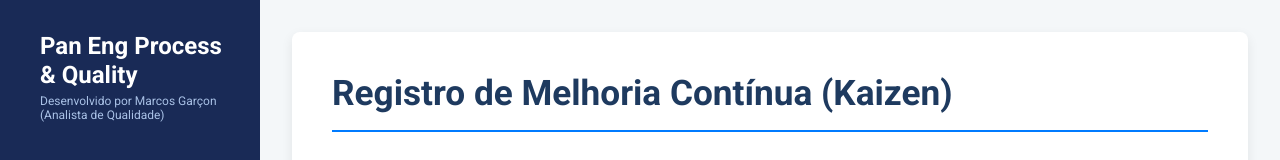
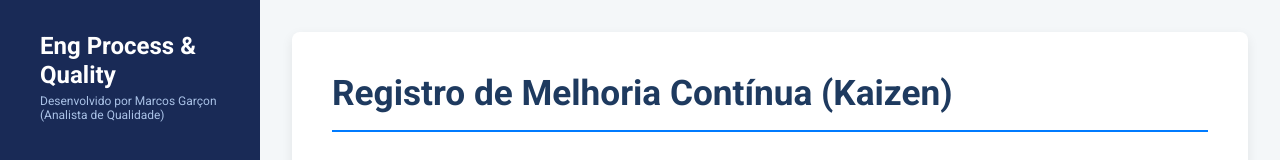
Before and after one commit to marcosgarcon/Sistema_Qualidade, a plain HTML site: page kaizen.html in a window 1280 px wide. Shown: the top 160 px of the page. Drawn offline with nearby package versions, Linux system fonts and the light colour scheme; some icons are missing.

Commit message:
Update kaizen.html

```diff
--- a/kaizen.html
+++ b/kaizen.html
@@ -3,7 +3,7 @@
 <head>
     <meta charset="UTF-8">
     <meta name="viewport" content="width=device-width, initial-scale=1.0">
-    <title>Kaizen - Pan Eng Process & Quality</title>
+    <title>Kaizen -  Eng Process & Quality</title>
     <link rel="stylesheet" href="style.css">
     <script src="https://unpkg.com/@phosphor-icons/web"></script>
     <script src="https://cdn.jsdelivr.net/npm/chart.js"></script>
@@ -14,7 +14,7 @@
             <div class="sidebar-header">
                 <i class="ph-bold ph-rocket-launch"></i>
                 <div class="header-text-container">
-                    <span>Pan Eng Process & Quality</span>
+                    <span> Eng Process & Quality</span>
                     <small class="developer-credit">Desenvolvido por Marcos Garçon (Analista de Qualidade)</small>
                 </div>
             </div>
@@ -103,4 +103,5 @@
     </div>
     <script src="app.js"></script>
 </body>
+
 </html>
```
